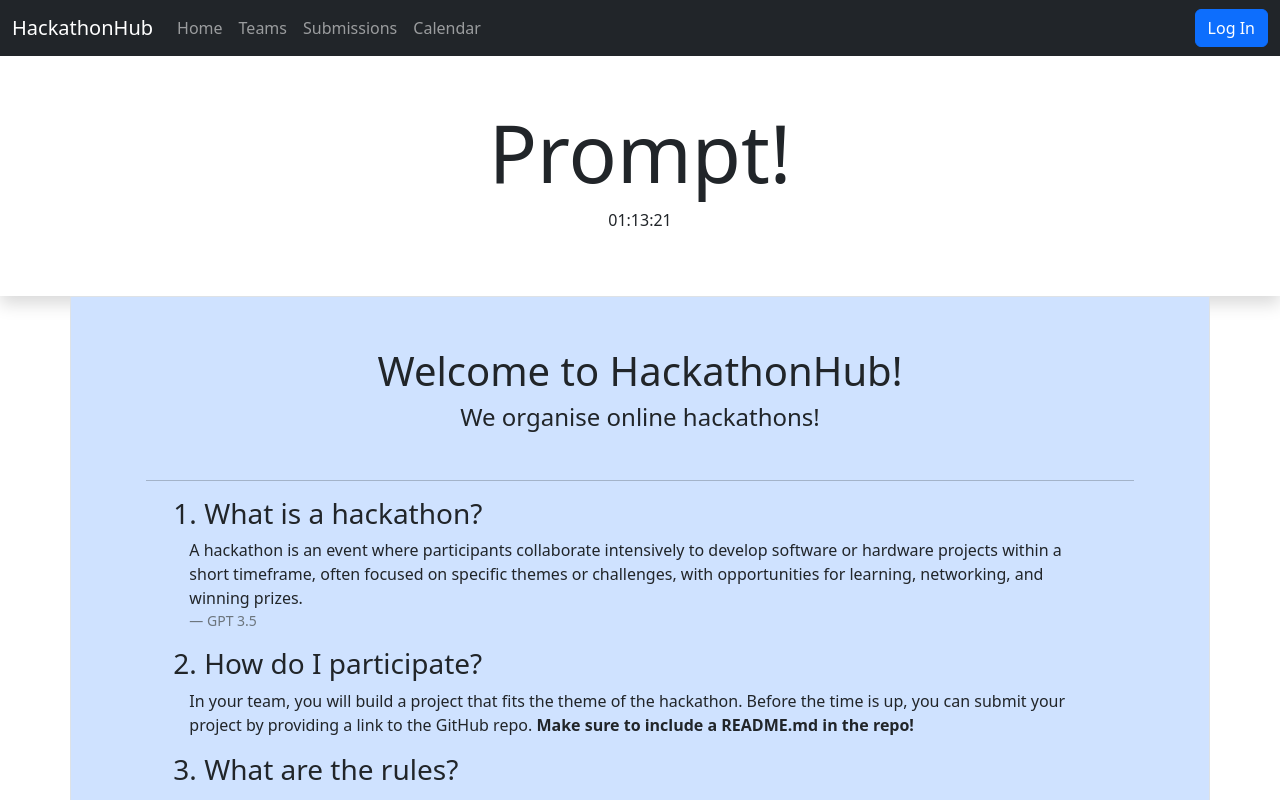
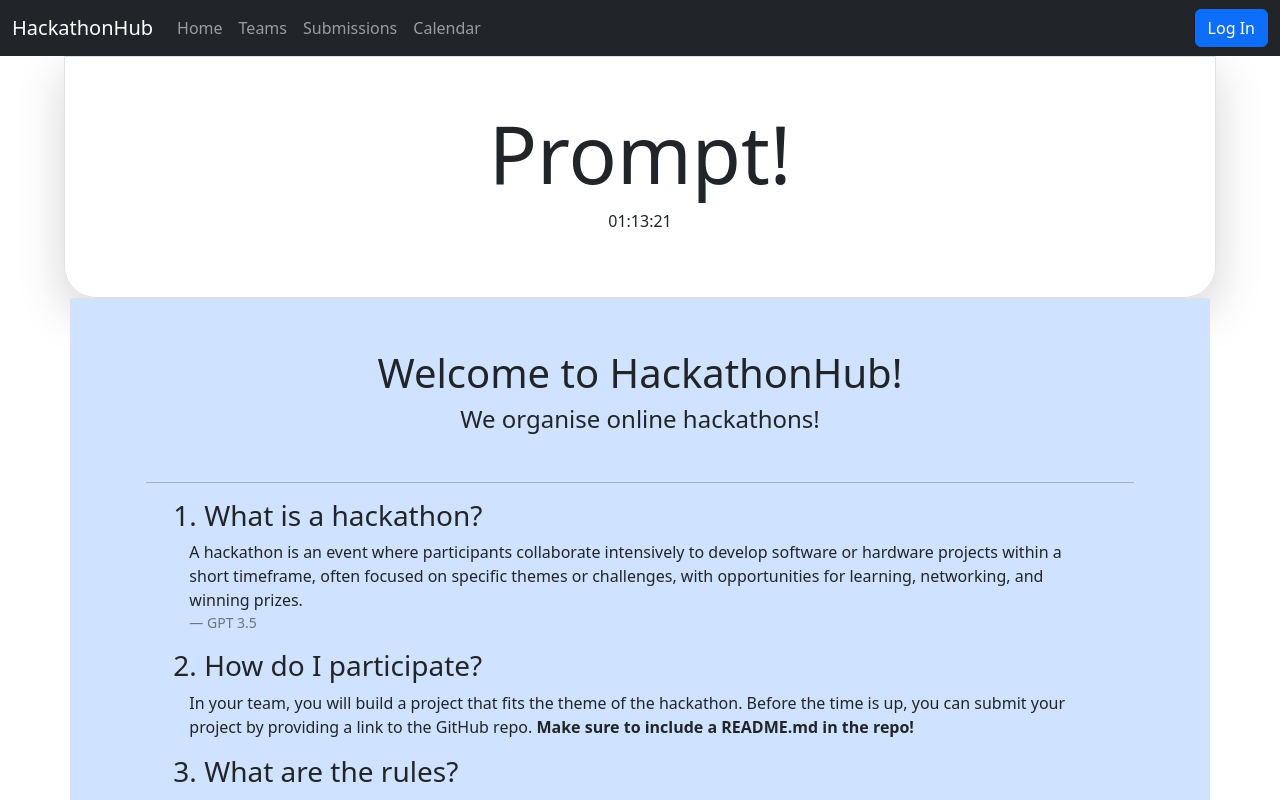
Before and after one commit to A9-dev/hackathonhub, a Next.js app: page / in a window 1280 px wide. Shown: the top 800 px of the page. Built offline with nearby package versions, Linux system fonts and the light colour scheme; no server answers.

Commit message:
feat(prompt): made box cooler

```diff
--- a/src/app/page.tsx
+++ b/src/app/page.tsx
@@ -7,7 +7,10 @@ export default function Home() {
 
   return (
     <main>
-      <div className="container-fluid text-center p-5 shadow">
+      <div
+        className="container-fluid text-center p-5 shadow-lg border rounded-5 rounded-top-0"
+        style={{ width: "90%" }}
+      >
         <h1 className="display-1">{prompt}</h1>
         <p>01:13:21</p>
       </div>
```
